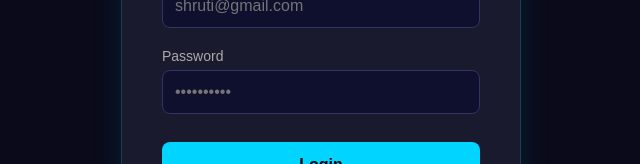
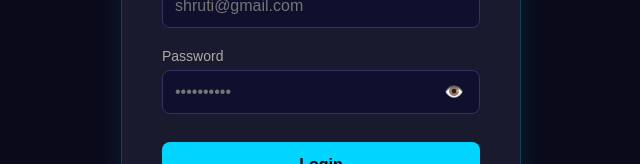
Before and after one commit to i-am-Shruti/stocksense-ai, a React (Vite) app in the folder frontend/: page /login in a window 1280 px wide. Shown: the part 340-504 px from the top of the page, without its empty margins (319-959 px from the left). Built offline with nearby package versions, Linux system fonts and the light colour scheme.

Commit message:
Added show/hide password toggle to all pages

```diff
--- a/frontend/src/Pages/DashBoard.jsx
+++ b/frontend/src/Pages/DashBoard.jsx
@@ -40,6 +40,8 @@ const DashBoard = () => {
     const [editName, setEditName] = useState(user?.name || '');
     const [currentPassword, setCurrentPassword] = useState('');
     const [newPassword, setNewPassword] = useState('');
+    const [showCurrentPassword, setShowCurrentPassword] = useState(false);
+    const [showNewPassword, setShowNewPassword] = useState(false);
     const [trainingSymbols, setTrainingSymbols] = useState({});
 
     // Poll for training status when prediction is in training
@@ -477,22 +479,40 @@ const DashBoard = () => {
                                     <span style={styles.labelIcon}>🔐</span> Change Password (Optional)
                                 </label>
                                 <div style={styles.field}>
+                                    <div style={styles.passwordWrapper}>
                                         <input
-                                        type="password"
+                                            type={showCurrentPassword ? "text" : "password"}
                                             value={currentPassword}
                                             onChange={e => setCurrentPassword(e.target.value)}
                                             style={styles.input}
                                             placeholder="Enter current password"
                                         />
+                                        <button
+                                            type="button"
+                                            style={styles.showPasswordBtn}
+                                            onClick={() => setShowCurrentPassword(!showCurrentPassword)}
+                                        >
+                                            {showCurrentPassword ? '🙈' : '👁️'}
+                                        </button>
+                                    </div>
                                 </div>
                                 <div style={styles.field}>
+                                    <div style={styles.passwordWrapper}>
                                         <input
-                                        type="password"
+                                            type={showNewPassword ? "text" : "password"}
                                             value={newPassword}
                                             onChange={e => setNewPassword(e.target.value)}
                                             style={styles.input}
                                             placeholder="Enter new password"
                                         />
+                                        <button
+                                            type="button"
+                                            style={styles.showPasswordBtn}
+                                            onClick={() => setShowNewPassword(!showNewPassword)}
+                                        >
+                                            {showNewPassword ? '🙈' : '👁️'}
+                                        </button>
+                                    </div>
                                 </div>
                             </div>
                             <div style={styles.profileActions}>
@@ -926,6 +946,20 @@ const styles = {
     searchForm: { display: 'flex', gap: '10px', justifyContent: 'center', flexWrap: 'wrap' },
     inputWrapper: { position: 'relative' },
     input: { width: '100%', padding: '14px 16px', borderRadius: '10px', border: '1px solid #333', backgroundColor: '#0f0f2e', color: '#fff', fontSize: '15px', outline: 'none', transition: 'all 0.2s', boxSizing: 'border-box', marginTop: '6px' },
+    passwordWrapper: {
+        position: 'relative',
+        display: 'flex',
+        alignItems: 'center'
+    },
+    showPasswordBtn: {
+        position: 'absolute',
+        right: '12px',
+        background: 'none',
+        border: 'none',
+        cursor: 'pointer',
+        fontSize: '16px',
+        padding: '4px'
+    },
     label: { color: '#aaa', fontSize: '14px', display: 'block', marginBottom: '8px', fontWeight: '500' },
     field: { marginBottom: '18px' },
     searchInput: { padding: '14px 20px', borderRadius: '8px', border: '1px solid #333', backgroundColor: '#1a1a2e', color: '#fff', fontSize: '16px', width: '300px', outline: 'none', transition: 'border-color 0.2s' },
--- a/frontend/src/Pages/Login.jsx
+++ b/frontend/src/Pages/Login.jsx
@@ -6,6 +6,7 @@ import { toast } from 'react-toastify';
 const Login = () => {
     const [email, setEmail] = useState('');
     const [password, setPassword] = useState('');
+    const [showPassword, setShowPassword] = useState(false);
     const [loading, setLoading] = useState(false);
     const [emailError, setEmailError] = useState('');
     const { login } = useAuth();
@@ -69,8 +70,9 @@ const Login = () => {
                         <label style={styles.label}>
                             Password
                         </label>
+                        <div style={styles.passwordWrapper}>
                             <input
-                            type="password"
+                                type={showPassword ? "text" : "password"}
                                 value={password}
                                 onChange={(e) =>
                                     setPassword(e.target.value)}
@@ -80,6 +82,14 @@ const Login = () => {
                                 autoComplete="current-password"
                                 disabled={loading}
                             />
+                            <button
+                                type="button"
+                                style={styles.showPasswordBtn}
+                                onClick={() => setShowPassword(!showPassword)}
+                            >
+                                {showPassword ? '🙈' : '👁️'}
+                            </button>
+                        </div>
                     </div>
                     <button
                         type="submit"
@@ -146,6 +156,20 @@ const styles = {
         fontWeight: 'normal'
     },
     field: { marginBottom: '20px' },
+    passwordWrapper: {
+        position: 'relative',
+        display: 'flex',
+        alignItems: 'center'
+    },
+    showPasswordBtn: {
+        position: 'absolute',
+        right: '12px',
+        background: 'none',
+        border: 'none',
+        cursor: 'pointer',
+        fontSize: '16px',
+        padding: '4px'
+    },
     label: {
         color: '#aaaaaa',
         display: 'block',
--- a/frontend/src/Pages/Register.jsx
+++ b/frontend/src/Pages/Register.jsx
@@ -11,6 +11,8 @@ const Register = () => {
     const [otp, setOtp] = useState('');
     const [password, setPassword] = useState('');
     const [confirmPassword, setConfirmPassword] = useState('');
+    const [showPassword, setShowPassword] = useState(false);
+    const [showConfirmPassword, setShowConfirmPassword] = useState(false);
     const [loading, setLoading] = useState(false);
     const [errors, setErrors] = useState({});
     const { register } = useAuth();
@@ -215,8 +217,9 @@ const Register = () => {
                         </div>
                         <div style={styles.field}>
                             <label style={styles.label}>Password</label>
+                            <div style={styles.passwordWrapper}>
                                 <input
-                                type="password"
+                                    type={showPassword ? "text" : "password"}
                                     value={password}
                                     onChange={(e) => {
                                         setPassword(e.target.value);
@@ -226,12 +229,21 @@ const Register = () => {
                                     style={getInputStyle('password')}
                                     disabled={loading}
                                 />
+                                <button
+                                    type="button"
+                                    style={styles.showPasswordBtn}
+                                    onClick={() => setShowPassword(!showPassword)}
+                                >
+                                    {showPassword ? '🙈' : '👁️'}
+                                </button>
+                            </div>
                             {errors.password && <span style={styles.errorText}>{errors.password}</span>}
                         </div>
                         <div style={styles.field}>
                             <label style={styles.label}>Confirm Password</label>
+                            <div style={styles.passwordWrapper}>
                                 <input
-                                type="password"
+                                    type={showConfirmPassword ? "text" : "password"}
                                     value={confirmPassword}
                                     onChange={(e) => {
                                         setConfirmPassword(e.target.value);
@@ -241,6 +253,14 @@ const Register = () => {
                                     style={getInputStyle('confirmPassword')}
                                     disabled={loading}
                                 />
+                                <button
+                                    type="button"
+                                    style={styles.showPasswordBtn}
+                                    onClick={() => setShowConfirmPassword(!showConfirmPassword)}
+                                >
+                                    {showConfirmPassword ? '🙈' : '👁️'}
+                                </button>
+                            </div>
                             {errors.confirmPassword && <span style={styles.errorText}>{errors.confirmPassword}</span>}
                         </div>
                         <div style={styles.buttonRow}>
@@ -313,6 +333,20 @@ const styles = {
         fontWeight: 'normal'
     },
     field: { marginBottom: '20px' },
+    passwordWrapper: {
+        position: 'relative',
+        display: 'flex',
+        alignItems: 'center'
+    },
+    showPasswordBtn: {
+        position: 'absolute',
+        right: '12px',
+        background: 'none',
+        border: 'none',
+        cursor: 'pointer',
+        fontSize: '16px',
+        padding: '4px'
+    },
     label: {
         color: '#aaaaaa',
         display: 'block',
```
Lines whose indentation alone changed are shown as unchanged.
